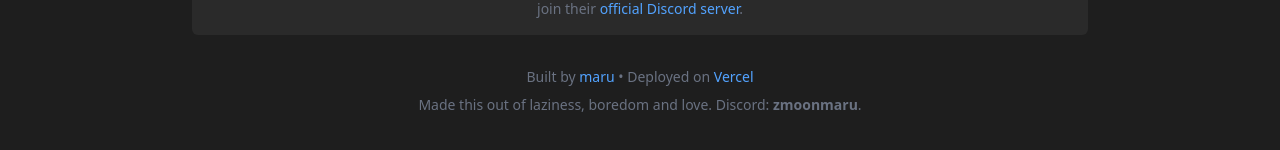
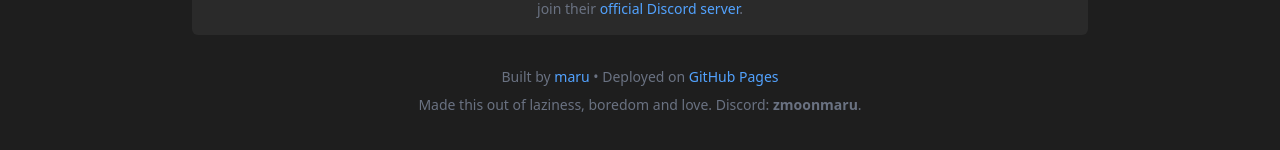
Before and after one commit to marumarumarudev/CobbleToolkit, a Next.js app: page / in a window 1280 px wide. Shown: the part 734-884 px from the top of the page. Built offline with nearby package versions, Linux system fonts and the light colour scheme.

Commit message:
idk bro im tired

```diff
--- a/next.config.mjs
+++ b/next.config.mjs
@@ -1,5 +1,9 @@
 /** @type {import('next').NextConfig} */
 const nextConfig = {
+  output: "export",
+  trailingSlash: true,
+  basePath: "/cobblemon-web",
+  assetPrefix: "/cobblemon-web",
   images: {
     unoptimized: true,
     remotePatterns: [
--- a/package.json
+++ b/package.json
@@ -2,6 +2,7 @@
   "name": "cobblemon-web",
   "version": "0.1.0",
   "private": true,
+  "homepage": "https://username.github.io/cobblemon-web",
   "scripts": {
     "dev": "next dev",
     "build": "next build",
--- a/src/app/page.js
+++ b/src/app/page.js
@@ -103,12 +103,12 @@ export default function HomePage() {
           </a>{" "}
           • Deployed on{" "}
           <a
-            href="https://vercel.com"
+            href="https://pages.github.com"
             target="_blank"
             rel="noopener noreferrer"
             className="text-blue-400 hover:underline"
           >
-            Vercel
+            GitHub Pages
           </a>
           <p className="mt-2 text-gray-500 text-sm">
             Made this out of laziness, boredom and love. Discord:{" "}
```
